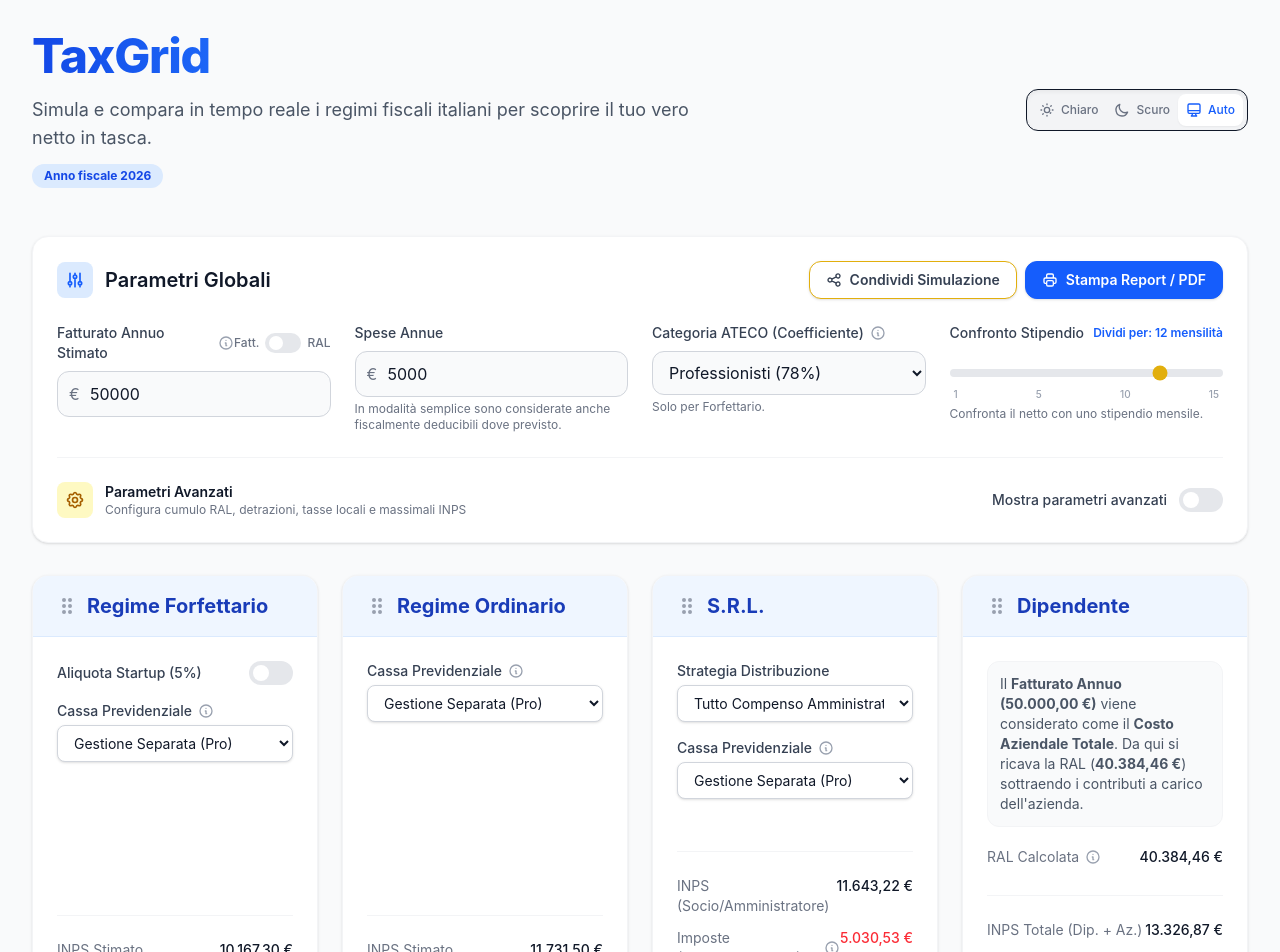
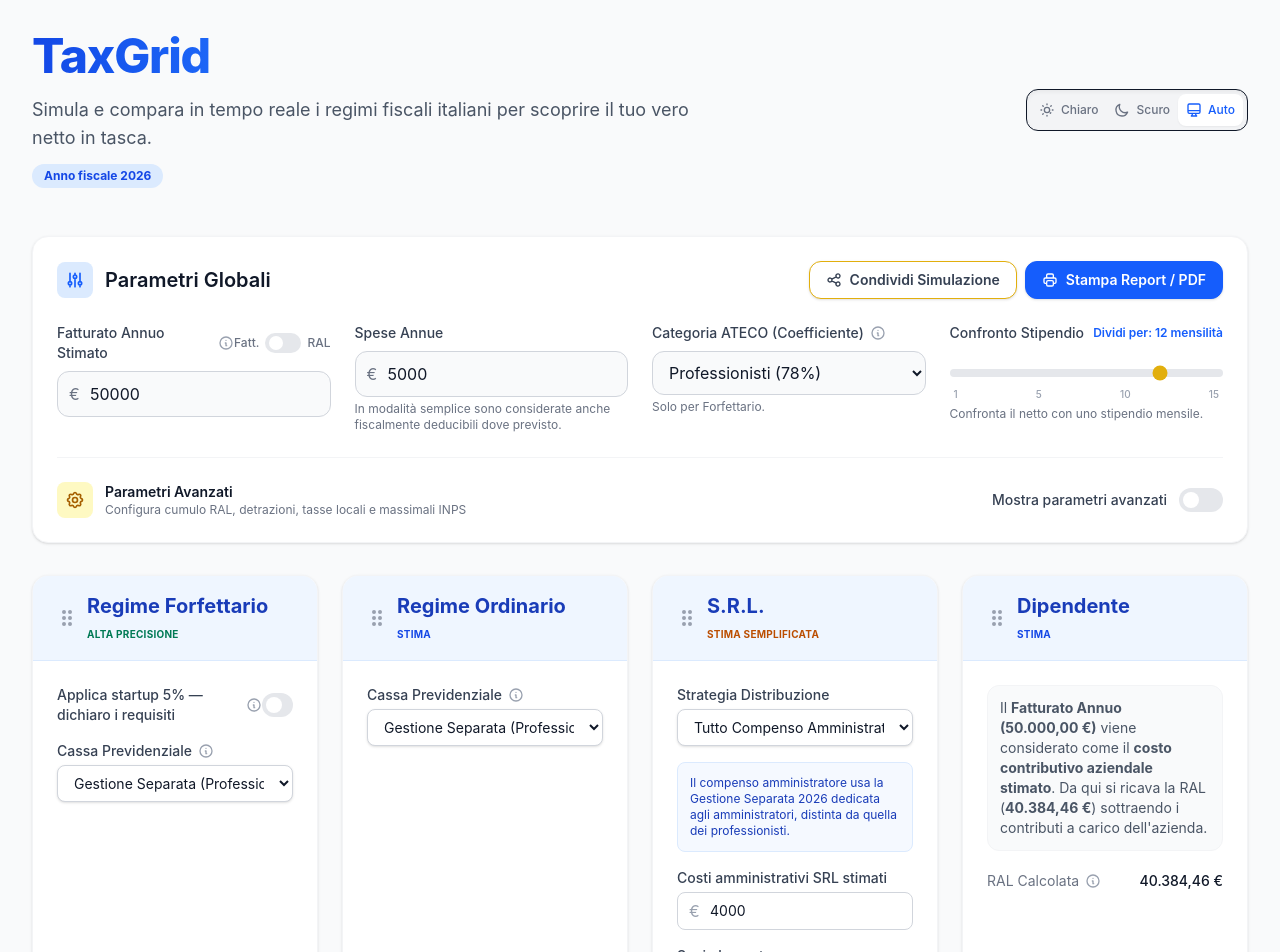
Before and after one commit to p-lorenzo/taxgrid, a Vue app: page / in a window 1280 px wide. Shown: the top 952 px of the page. Built offline with nearby package versions, Linux system fonts and the light colour scheme.

Commit message:
feat(regimes): clarify contribution choices and precision

```diff
--- a/src/components/CardDipendente.vue
+++ b/src/components/CardDipendente.vue
@@ -24,7 +24,10 @@
             <path d="M7 2a2 2 0 100 4 2 2 0 000-4zM7 8a2 2 0 100 4 2 2 0 000-4zM7 14a2 2 0 100 4 2 2 0 000-4zM13 2a2 2 0 100 4 2 2 0 000-4zM13 8a2 2 0 100 4 2 2 0 000-4zM13 14a2 2 0 100 4 2 2 0 000-4z" />
           </svg>
         </div>
-        <h3 class="text-xl font-bold text-blue-800 dark:text-blue-300">Dipendente</h3>
+        <div>
+          <h3 class="text-xl font-bold text-blue-800 dark:text-blue-300">Dipendente</h3>
+          <span class="text-[10px] font-bold uppercase tracking-wide text-blue-700 dark:text-blue-300">Stima</span>
+        </div>
       </div>
     </div>
 
@@ -34,11 +37,11 @@
           <p v-if="store.inputMode === 'ral'">
             La <strong>RAL inserita ({{ formatCurrency(store.fatturato) }})</strong> corrisponde al tuo lordo annuo.
             Per il confronto con gli altri regimi, viene calcolato un fatturato equivalente
-            (<strong>{{ formatCurrency(store.dipendenteResult.fatturatoEquivalente) }}</strong> = RAL + contributi a carico azienda).
+            (<strong>{{ formatCurrency(store.dipendenteResult.fatturatoEquivalente) }}</strong> = RAL + contributi datore stimati).
           </p>
           <p v-else>
             Il <strong>Fatturato Annuo ({{ formatCurrency(store.fatturato) }})</strong> viene considerato come il
-            <strong>Costo Aziendale Totale</strong>. Da qui si ricava la RAL
+            <strong>costo contributivo aziendale stimato</strong>. Da qui si ricava la RAL
             (<strong>{{ formatCurrency(store.dipendenteResult.ral) }}</strong>) sottraendo i contributi a carico dell'azienda.
           </p>
         </div>
@@ -46,7 +49,7 @@
         <div class="flex justify-between text-sm py-1">
           <span class="text-gray-500 dark:text-gray-400 flex items-center">
             RAL Calcolata
-            <InfoTooltip text="La Retribuzione Annua Lorda calcolata a partire dal costo aziendale totale, sottraendo i contributi previdenziali a carico dell'azienda." />
+            <InfoTooltip text="Stima basata sulle aliquote configurate. Non include automaticamente TFR, INAIL, fondi, welfare e costi indiretti." />
           </span>
           <span class="font-medium text-gray-900 dark:text-white">{{ formatCurrency(store.dipendenteResult.ral) }}</span>
         </div>
--- a/src/components/CardForfettario.vue
+++ b/src/components/CardForfettario.vue
@@ -25,22 +25,28 @@
             <path d="M7 2a2 2 0 100 4 2 2 0 000-4zM7 8a2 2 0 100 4 2 2 0 000-4zM7 14a2 2 0 100 4 2 2 0 000-4zM13 2a2 2 0 100 4 2 2 0 000-4zM13 8a2 2 0 100 4 2 2 0 000-4zM13 14a2 2 0 100 4 2 2 0 000-4z" />
           </svg>
         </div>
-        <h3 class="text-xl font-bold text-blue-800 dark:text-blue-300">Regime Forfettario</h3>
+        <div>
+          <h3 class="text-xl font-bold text-blue-800 dark:text-blue-300">Regime Forfettario</h3>
+          <span class="text-[10px] font-bold uppercase tracking-wide text-emerald-700 dark:text-emerald-300">Alta precisione</span>
+        </div>
       </div>
     </div>
 
     <div class="p-6 flex-grow flex flex-col">
       <!-- Warning Banner -->
-      <div v-if="store.advancedMode && store.hasLavoroDipendente && store.ralDipendente > 35000" class="mb-4 p-3 bg-red-50 dark:bg-red-950/30 border border-red-200 dark:border-red-900/30 rounded-xl flex items-start gap-2.5 text-xs text-red-700 dark:text-red-300 leading-relaxed font-medium">
+      <div v-if="store.forfettarioStatus.level !== 'ok'" :class="store.forfettarioStatus.level === 'error' ? 'bg-red-50 border-red-200 text-red-700 dark:bg-red-950/30 dark:text-red-300' : 'bg-amber-50 border-amber-200 text-amber-700 dark:bg-amber-950/30 dark:text-amber-300'" class="mb-4 p-3 border rounded-xl flex items-start gap-2.5 text-xs leading-relaxed font-medium">
         <svg class="w-4 h-4 shrink-0 mt-0.5 text-red-500" fill="none" stroke="currentColor" viewBox="0 0 24 24">
           <path stroke-linecap="round" stroke-linejoin="round" stroke-width="2" d="M12 9v2m0 4h.01m-6.938 4h13.856c1.54 0 2.502-1.667 1.732-3L13.732 4c-.77-1.333-2.694-1.333-3.464 0L3.34 16c-.77 1.333.192 3 1.732 3z"></path>
         </svg>
-        <span>Attenzione: con redditi da lavoro dipendente &gt; 35.000€ non è consentito aderire al Regime Forfettario.</span>
+        <span>{{ store.forfettarioStatus.label }}</span>
       </div>
 
       <div class="mb-6 space-y-4">
         <div class="flex items-center justify-between">
-          <span class="text-sm font-medium text-gray-700 dark:text-gray-300">Aliquota Startup (5%)</span>
+          <span class="text-sm font-medium text-gray-700 dark:text-gray-300 flex items-center">
+            Applica startup 5% — dichiaro i requisiti
+            <InfoTooltip text="Richiede nuova attività e ulteriori condizioni normative, tra cui assenza di attività analoga nei tre anni precedenti e di mera prosecuzione." />
+          </span>
           <Switch
             v-model="store.forfettarioStartup"
             :class="store.forfettarioStartup ? 'bg-[#e2af0d]' : 'bg-gray-200 dark:bg-gray-600'"
@@ -63,57 +69,26 @@
             <InfoTooltip text="Gestione Separata: contributi calcolati in percentuale senza minimale fisso. Artigiani/Commercianti: contributi fissi minimi + quota percentuale." />
           </label>
           <select v-model="store.forfettarioCassa" class="block w-full py-2 px-3 border border-gray-300 dark:border-gray-600 bg-white dark:bg-gray-700 rounded-lg shadow-sm focus:ring-[#e2af0d] focus:border-[#e2af0d] sm:text-sm print:hidden">
-            <option value="gestione_separata">Gestione Separata (Pro)</option>
-            <option value="artigiani">Artigiani e Commercianti</option>
+            <option value="gestione_separata">Gestione Separata (Professionisti)</option>
+            <option value="artigiani">Artigiani</option>
+            <option value="commercianti">Commercianti</option>
           </select>
           <div class="hidden print:block text-sm font-bold text-gray-900 py-1.5 px-3 bg-gray-50 border border-gray-200 rounded-lg">
-            {{ store.forfettarioCassa === 'gestione_separata' ? 'Gestione Separata (Pro)' : 'Artigiani e Commercianti' }}
+            {{ store.forfettarioCassa === 'gestione_separata' ? 'Gestione Separata (Professionisti)' : store.forfettarioCassa === 'artigiani' ? 'Artigiani' : 'Commercianti' }}
           </div>
         </div>
 
-        <!-- INPS Reductions (Artigiani only) -->
-        <div v-if="store.forfettarioCassa === 'artigiani'" class="flex flex-col gap-3 pt-2">
-          <div class="flex items-center justify-between">
-            <span class="text-sm font-medium text-gray-700 dark:text-gray-300 flex items-center">
-              Riduzione INPS 35%
-              <InfoTooltip text="Esclusiva per Regime Forfettario (Artigiani/Commercianti). Riduce del 35% tutti i contributi dovuti. Riduce proporzionalmente l'anzianità pensionistica." />
-            </span>
-            <Switch
-              v-model="store.forfettarioRiduzione35"
-              :class="store.forfettarioRiduzione35 ? 'bg-[#e2af0d]' : 'bg-gray-200 dark:bg-gray-600'"
-              class="relative inline-flex h-6 w-11 items-center rounded-full transition-colors focus:outline-none focus:ring-2 focus:ring-[#e2af0d] focus:ring-offset-2 dark:focus:ring-offset-gray-800 print:hidden"
-            >
-              <span class="sr-only">Toggle Riduzione 35%</span>
-              <span
-                :class="store.forfettarioRiduzione35 ? 'translate-x-6' : 'translate-x-1'"
-                class="inline-block h-4 w-4 transform rounded-full bg-white transition-transform"
-              />
-            </Switch>
-            <span class="hidden print:inline-block text-sm font-bold text-gray-900">
-              {{ store.forfettarioRiduzione35 ? 'Sì' : 'No' }}
-            </span>
-          </div>
-
-          <div class="flex items-center justify-between">
-            <span class="text-sm font-medium text-gray-700 dark:text-gray-300 flex items-center">
-              Riduzione INPS 50%
-              <InfoTooltip text="Applicabile ai pensionati Over 65 INPS o a specifici neo-iscritti. Incompatibile con la riduzione del 35%." />
-            </span>
-            <Switch
-              v-model="store.forfettarioRiduzione50"
-              :class="store.forfettarioRiduzione50 ? 'bg-[#e2af0d]' : 'bg-gray-200 dark:bg-gray-600'"
-              class="relative inline-flex h-6 w-11 items-center rounded-full transition-colors focus:outline-none focus:ring-2 focus:ring-[#e2af0d] focus:ring-offset-2 dark:focus:ring-offset-gray-800 print:hidden"
-            >
-              <span class="sr-only">Toggle Riduzione 50%</span>
-              <span
-                :class="store.forfettarioRiduzione50 ? 'translate-x-6' : 'translate-x-1'"
-                class="inline-block h-4 w-4 transform rounded-full bg-white transition-transform"
-              />
-            </Switch>
-            <span class="hidden print:inline-block text-sm font-bold text-gray-900">
-              {{ store.forfettarioRiduzione50 ? 'Sì' : 'No' }}
-            </span>
-          </div>
+        <div v-if="store.forfettarioCassa !== 'gestione_separata'" class="pt-2">
+          <label class="block text-sm font-medium text-gray-700 dark:text-gray-300 mb-1 flex items-center">
+            Agevolazione contributiva 2026
+            <InfoTooltip text="Seleziona solo l’agevolazione per cui possiedi i requisiti. Le opzioni sono mutuamente esclusive." />
+          </label>
+          <select v-model="store.forfettarioContributionRelief" class="block w-full py-2 px-3 border border-gray-300 dark:border-gray-600 bg-white dark:bg-gray-700 rounded-lg text-sm print:hidden">
+            <option value="none">Nessuna</option>
+            <option value="forfettario_35">Regime previdenziale forfettario −35%</option>
+            <option value="pensioner_50">Pensionato INPS over 65 −50%</option>
+            <option value="new_entrant_2025_50">Neo-iscritto nel 2025 −50%</option>
+          </select>
         </div>
       </div>
 
--- a/src/components/CardOrdinario.vue
+++ b/src/components/CardOrdinario.vue
@@ -1,6 +1,5 @@
 <script setup lang="ts">
 import { useTaxStore } from '../store/taxStore'
-import { Switch } from '@headlessui/vue'
 import InfoTooltip from './InfoTooltip.vue'
 
 const store = useTaxStore()
@@ -25,7 +24,10 @@
             <path d="M7 2a2 2 0 100 4 2 2 0 000-4zM7 8a2 2 0 100 4 2 2 0 000-4zM7 14a2 2 0 100 4 2 2 0 000-4zM13 2a2 2 0 100 4 2 2 0 000-4zM13 8a2 2 0 100 4 2 2 0 000-4zM13 14a2 2 0 100 4 2 2 0 000-4z" />
           </svg>
         </div>
-        <h3 class="text-xl font-bold text-blue-800 dark:text-blue-300">Regime Ordinario</h3>
+        <div>
+          <h3 class="text-xl font-bold text-blue-800 dark:text-blue-300">Regime Ordinario</h3>
+          <span class="text-[10px] font-bold uppercase tracking-wide text-blue-700 dark:text-blue-300">Stima</span>
+        </div>
       </div>
     </div>
 
@@ -37,36 +39,22 @@
             <InfoTooltip text="Gestione Separata: contributi calcolati in percentuale senza minimale fisso. Artigiani/Commercianti: contributi fissi minimi + quota percentuale." />
           </label>
           <select v-model="store.ordinarioCassa" class="block w-full py-2 px-3 border border-gray-300 dark:border-gray-600 bg-white dark:bg-gray-700 rounded-lg shadow-sm focus:ring-[#e2af0d] focus:border-[#e2af0d] sm:text-sm print:hidden">
-            <option value="gestione_separata">Gestione Separata (Pro)</option>
-            <option value="artigiani">Artigiani e Commercianti</option>
+            <option value="gestione_separata">Gestione Separata (Professionisti)</option>
+            <option value="artigiani">Artigiani</option>
+            <option value="commercianti">Commercianti</option>
           </select>
           <div class="hidden print:block text-sm font-bold text-gray-900 py-1.5 px-3 bg-gray-50 border border-gray-200 rounded-lg">
-            {{ store.ordinarioCassa === 'gestione_separata' ? 'Gestione Separata (Pro)' : 'Artigiani e Commercianti' }}
+            {{ store.ordinarioCassa === 'gestione_separata' ? 'Gestione Separata (Professionisti)' : store.ordinarioCassa === 'artigiani' ? 'Artigiani' : 'Commercianti' }}
           </div>
         </div>
 
-        <!-- INPS Reductions (Artigiani only) -->
-        <div v-if="store.ordinarioCassa === 'artigiani'" class="flex flex-col gap-3 pt-2">
-          <div class="flex items-center justify-between">
-            <span class="text-sm font-medium text-gray-700 dark:text-gray-300 flex items-center">
-              Riduzione INPS 50%
-              <InfoTooltip text="Applicabile ai pensionati Over 65 (già titolari di pensione INPS) o a specifici neo-iscritti alla gestione Artigiani/Commercianti." />
-            </span>
-            <Switch
-              v-model="store.ordinarioRiduzione50"
-              :class="store.ordinarioRiduzione50 ? 'bg-[#e2af0d]' : 'bg-gray-200 dark:bg-gray-600'"
-              class="relative inline-flex h-6 w-11 items-center rounded-full transition-colors focus:outline-none focus:ring-2 focus:ring-[#e2af0d] focus:ring-offset-2 dark:focus:ring-offset-gray-800 print:hidden"
-            >
-              <span class="sr-only">Toggle Riduzione 50%</span>
-              <span
-                :class="store.ordinarioRiduzione50 ? 'translate-x-6' : 'translate-x-1'"
-                class="inline-block h-4 w-4 transform rounded-full bg-white transition-transform"
-              />
-            </Switch>
-            <span class="hidden print:inline-block text-sm font-bold text-gray-900">
-              {{ store.ordinarioRiduzione50 ? 'Sì' : 'No' }}
-            </span>
-          </div>
+        <div v-if="store.ordinarioCassa !== 'gestione_separata'" class="pt-2">
+          <label class="block text-sm font-medium text-gray-700 dark:text-gray-300 mb-1">Agevolazione contributiva 2026</label>
+          <select v-model="store.ordinarioContributionRelief" class="block w-full py-2 px-3 border border-gray-300 dark:border-gray-600 bg-white dark:bg-gray-700 rounded-lg text-sm print:hidden">
+            <option value="none">Nessuna</option>
+            <option value="pensioner_50">Pensionato INPS over 65 −50%</option>
+            <option value="new_entrant_2025_50">Neo-iscritto nel 2025 −50%</option>
+          </select>
         </div>
       </div>
 
--- a/src/components/CardSrl.vue
+++ b/src/components/CardSrl.vue
@@ -25,7 +25,10 @@
             <path d="M7 2a2 2 0 100 4 2 2 0 000-4zM7 8a2 2 0 100 4 2 2 0 000-4zM7 14a2 2 0 100 4 2 2 0 000-4zM13 2a2 2 0 100 4 2 2 0 000-4zM13 8a2 2 0 100 4 2 2 0 000-4zM13 14a2 2 0 100 4 2 2 0 000-4z" />
           </svg>
         </div>
+        <div>
           <h3 class="text-xl font-bold text-blue-800 dark:text-blue-300">S.R.L.</h3>
+          <span class="text-[10px] font-bold uppercase tracking-wide text-amber-700 dark:text-amber-300">Stima semplificata</span>
+        </div>
       </div>
     </div>
 
@@ -42,42 +45,38 @@
           </div>
         </div>
 
+        <div v-if="store.srlDistribuzione === 'compenso'" class="rounded-lg border border-blue-100 dark:border-blue-900/40 bg-blue-50/60 dark:bg-blue-950/20 p-3 text-xs text-blue-800 dark:text-blue-200">
+          Il compenso amministratore usa la Gestione Separata 2026 dedicata agli amministratori, distinta da quella dei professionisti.
+        </div>
+
         <div>
-          <label class="block text-sm font-medium text-gray-700 dark:text-gray-300 mb-1 flex items-center">
-            Cassa Previdenziale
-            <InfoTooltip text="Gestione Separata: contributi calcolati in percentuale senza minimale fisso. Artigiani/Commercianti: contributi fissi minimi + quota percentuale." />
-          </label>
-          <select v-model="store.srlCassa" class="block w-full py-2 px-3 border border-gray-300 dark:border-gray-600 bg-white dark:bg-gray-700 rounded-lg shadow-sm focus:ring-[#e2af0d] focus:border-[#e2af0d] sm:text-sm print:hidden">
-            <option value="gestione_separata">Gestione Separata (Pro)</option>
-            <option value="artigiani">Artigiani e Commercianti</option>
-          </select>
-          <div class="hidden print:block text-sm font-bold text-gray-900 py-1.5 px-3 bg-gray-50 border border-gray-200 rounded-lg">
-            {{ store.srlCassa === 'gestione_separata' ? 'Gestione Separata (Pro)' : 'Artigiani e Commercianti' }}
+          <label class="block text-sm font-medium text-gray-700 dark:text-gray-300 mb-1">Costi amministrativi SRL stimati</label>
+          <div class="relative print:hidden">
+            <span class="absolute inset-y-0 left-0 pl-3 flex items-center text-gray-400">€</span>
+            <input type="number" v-model="store.srlCostiFissi" class="block w-full pl-8 pr-3 py-2 border border-gray-300 dark:border-gray-600 bg-white dark:bg-gray-700 rounded-lg text-sm" />
           </div>
         </div>
 
-        <!-- INPS Reductions (Artigiani only) -->
-        <div v-if="store.srlCassa === 'artigiani'" class="flex flex-col gap-3 pt-2">
         <div class="flex items-center justify-between">
           <span class="text-sm font-medium text-gray-700 dark:text-gray-300 flex items-center">
-              Riduzione INPS 50%
-              <InfoTooltip text="Applicabile ai pensionati Over 65 (già titolari di pensione INPS) o a specifici neo-iscritti alla gestione Artigiani/Commercianti." />
+            Socio lavoratore operativo
+            <InfoTooltip text="Può coesistere con il ruolo di amministratore e comportare una distinta iscrizione Artigiani o Commercianti." />
           </span>
-            <Switch
-              v-model="store.srlRiduzione50"
-              :class="store.srlRiduzione50 ? 'bg-[#e2af0d]' : 'bg-gray-200 dark:bg-gray-600'"
-              class="relative inline-flex h-6 w-11 items-center rounded-full transition-colors focus:outline-none focus:ring-2 focus:ring-[#e2af0d] focus:ring-offset-2 dark:focus:ring-offset-gray-800 print:hidden"
-            >
-              <span class="sr-only">Toggle Riduzione 50%</span>
-              <span
-                :class="store.srlRiduzione50 ? 'translate-x-6' : 'translate-x-1'"
-                class="inline-block h-4 w-4 transform rounded-full bg-white transition-transform"
-              />
+          <Switch v-model="store.srlSocioLavoratore" :class="store.srlSocioLavoratore ? 'bg-[#e2af0d]' : 'bg-gray-200 dark:bg-gray-600'" class="relative inline-flex h-6 w-11 items-center rounded-full print:hidden">
+            <span :class="store.srlSocioLavoratore ? 'translate-x-6' : 'translate-x-1'" class="inline-block h-4 w-4 transform rounded-full bg-white transition-transform" />
           </Switch>
-            <span class="hidden print:inline-block text-sm font-bold text-gray-900">
-              {{ store.srlRiduzione50 ? 'Sì' : 'No' }}
-            </span>
         </div>
+
+        <div v-if="store.srlSocioLavoratore" class="space-y-3">
+          <select v-model="store.srlSocioCassa" class="block w-full py-2 px-3 border border-gray-300 dark:border-gray-600 bg-white dark:bg-gray-700 rounded-lg text-sm print:hidden">
+            <option value="artigiani">Gestione Artigiani</option>
+            <option value="commercianti">Gestione Commercianti</option>
+          </select>
+          <select v-model="store.srlContributionRelief" class="block w-full py-2 px-3 border border-gray-300 dark:border-gray-600 bg-white dark:bg-gray-700 rounded-lg text-sm print:hidden">
+            <option value="none">Nessuna agevolazione</option>
+            <option value="pensioner_50">Pensionato INPS over 65 −50%</option>
+            <option value="new_entrant_2025_50">Neo-iscritto nel 2025 −50%</option>
+          </select>
         </div>
       </div>
 
@@ -89,7 +88,7 @@
         <div class="flex justify-between text-sm">
           <span class="text-gray-500 dark:text-gray-400 flex items-center">
             Imposte (IRES+IRAP/IRPEF)
-            <InfoTooltip text="IRES: 24% sugli utili societari. IRAP: 3.9% sul valore della produzione. IRPEF: pagata dall'amministratore sul compenso ricevuto." />
+            <InfoTooltip text="IRES e IRAP sono mostrate separatamente. La base IRAP reale non è modellata: il risultato operativo è usato come proxy semplificata." />
           </span>
           <span class="font-medium text-red-500">{{ formatCurrency(store.srlResult.tasse) }}</span>
         </div>
```
Lines whose indentation alone changed are shown as unchanged.
